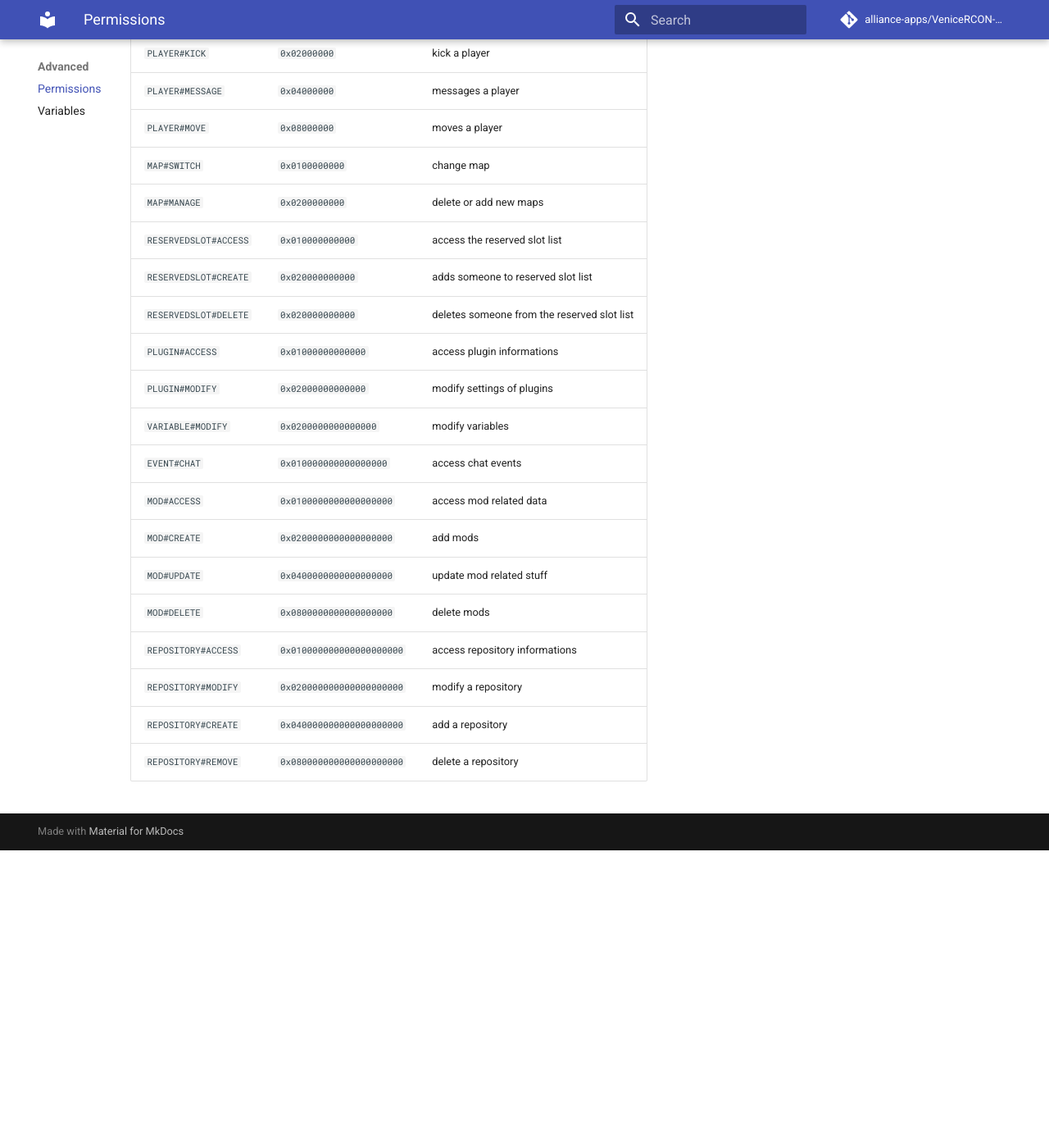
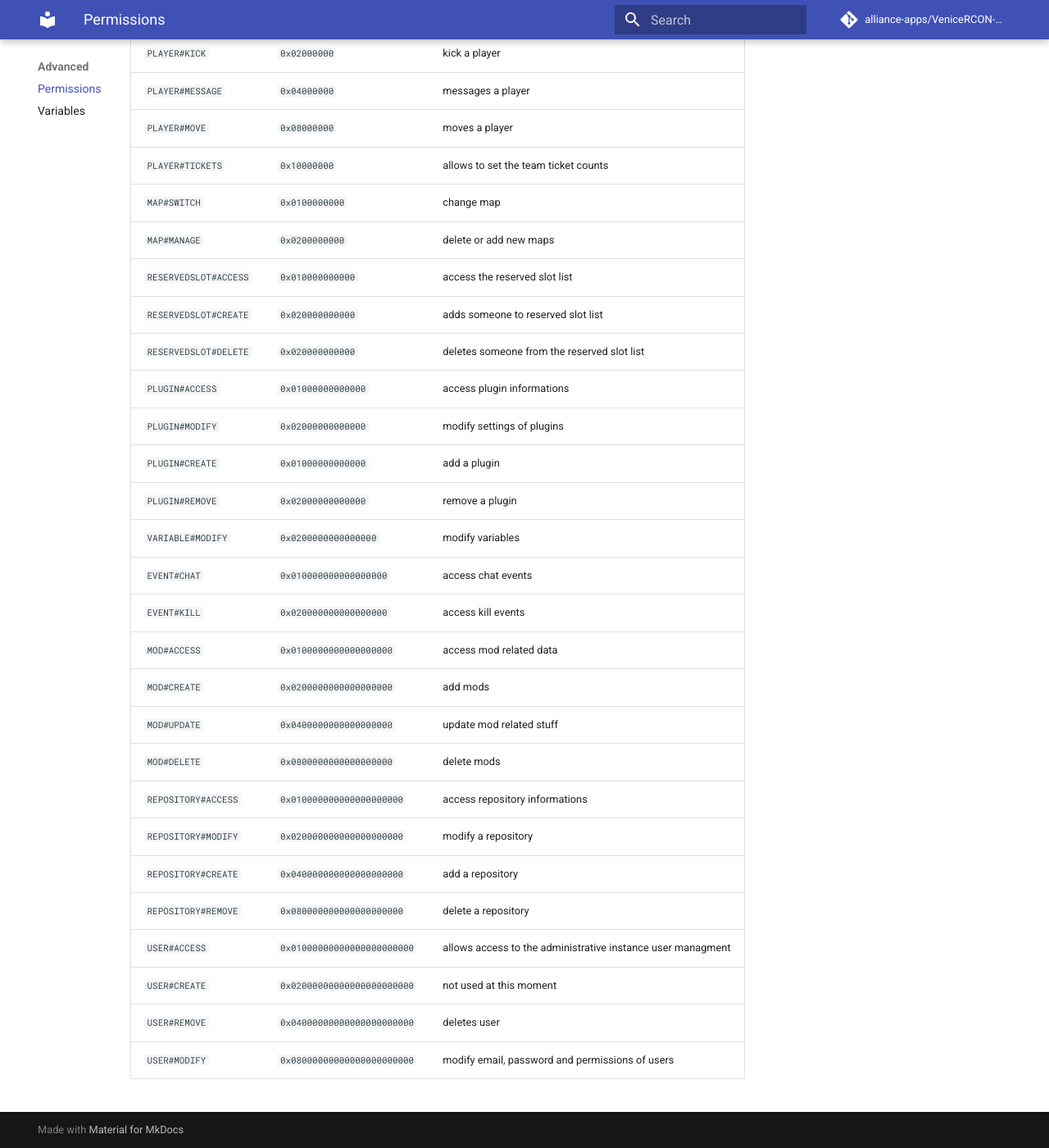
Before and after one commit to alliance-apps/VeniceRCON-documentation, an MkDocs documentation site: the page built from docs/general/advanced/scopes.md, in a window 1280 px wide and 1400 px high, scrolled down 960 px. Shown: the whole window at 82% size. Built offline with MkDocs 1.6.1 and Material for MkDocs 9.7.7, drawn with Linux system fonts in a browser that asks for light colours; comment, search, counter and statistics services are not loaded; before the commit the page ends 1997 px from its top, so only the background shows below that.

Commit message:
update all available permission scopes

```diff
--- a/docs/general/advanced/scopes.md
+++ b/docs/general/advanced/scopes.md
@@ -22,6 +22,7 @@ Permission Scopes are being saved as a bitmask, their validity can be for only a
 | `PLAYER#KICK`         | `0x02000000`           | kick a player
 | `PLAYER#MESSAGE`      | `0x04000000`           | messages a player
 | `PLAYER#MOVE`         | `0x08000000`           | moves a player
+| `PLAYER#TICKETS`      | `0x10000000`           | allows to set the team ticket counts
 | `MAP#SWITCH`          | `0x0100000000`         | change map
 | `MAP#MANAGE`          | `0x0200000000`         | delete or add new maps
 | `RESERVEDSLOT#ACCESS` | `0x010000000000`       | access the reserved slot list
@@ -29,8 +30,11 @@ Permission Scopes are being saved as a bitmask, their validity can be for only a
 | `RESERVEDSLOT#DELETE` | `0x020000000000`       | deletes someone from the reserved slot list
 | `PLUGIN#ACCESS`       | `0x01000000000000`     | access plugin informations
 | `PLUGIN#MODIFY`       | `0x02000000000000`     | modify settings of plugins
+| `PLUGIN#CREATE`       | `0x01000000000000`     | add a plugin
+| `PLUGIN#REMOVE`       | `0x02000000000000`     | remove a plugin
 | `VARIABLE#MODIFY`     | `0x0200000000000000`   | modify variables
 | `EVENT#CHAT`          | `0x010000000000000000` | access chat events
+| `EVENT#KILL`          | `0x020000000000000000` | access kill events
 | `MOD#ACCESS`          | `0x0100000000000000000` | access mod related data
 | `MOD#CREATE`          | `0x0200000000000000000` | add mods
 | `MOD#UPDATE`          | `0x0400000000000000000` | update mod related stuff
@@ -39,3 +43,7 @@ Permission Scopes are being saved as a bitmask, their validity can be for only a
 | `REPOSITORY#MODIFY`   | `0x020000000000000000000` | modify a repository
 | `REPOSITORY#CREATE`   | `0x040000000000000000000` | add a repository
 | `REPOSITORY#REMOVE`   | `0x080000000000000000000` | delete a repository
+| `USER#ACCESS`         | `0x01000000000000000000000` | allows access to the administrative instance user managment
+| `USER#CREATE`         | `0x02000000000000000000000` | not used at this moment
+| `USER#REMOVE`         | `0x04000000000000000000000` | deletes user
+| `USER#MODIFY`         | `0x08000000000000000000000` | modify email, password and permissions of users
```
